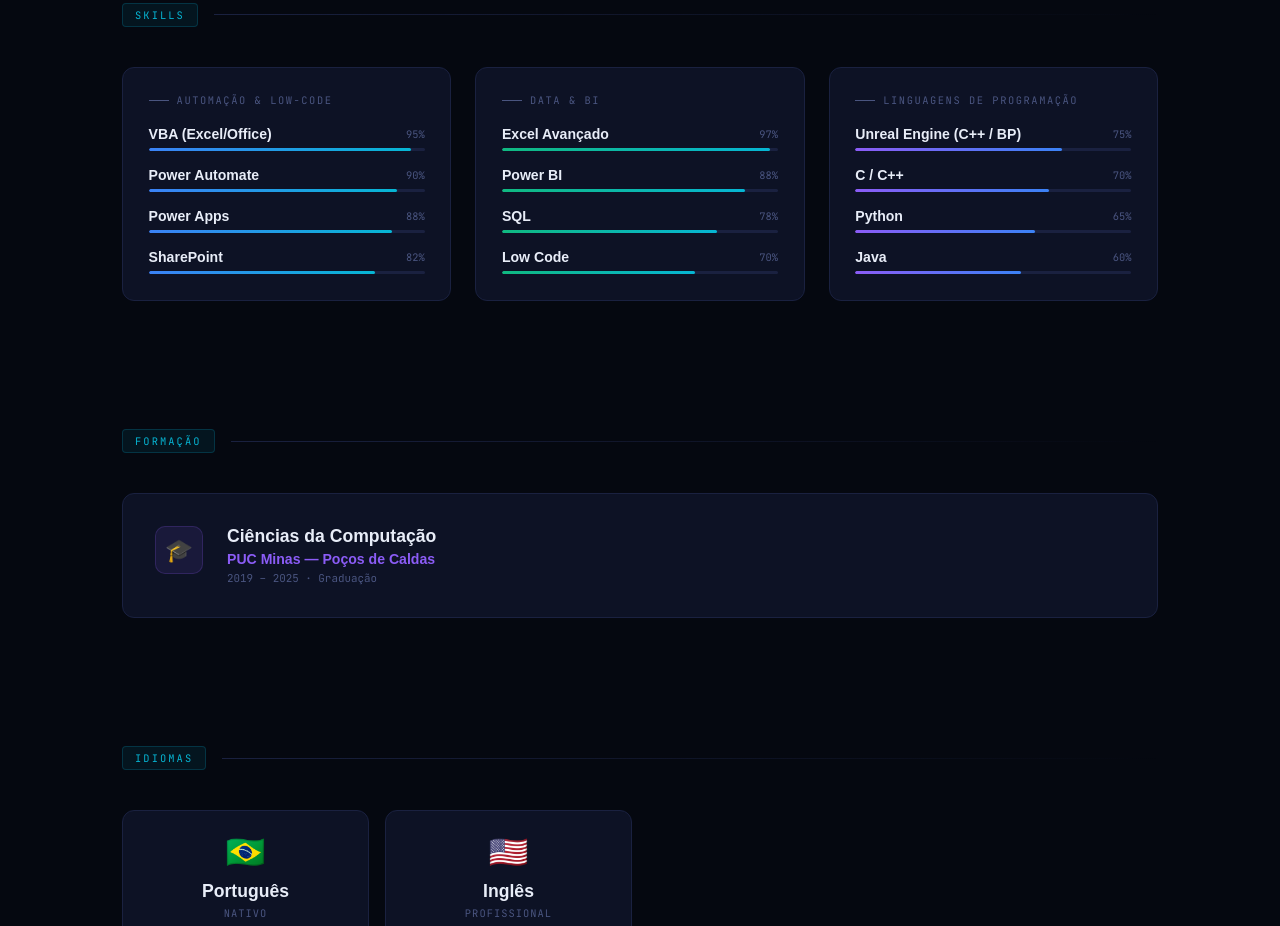
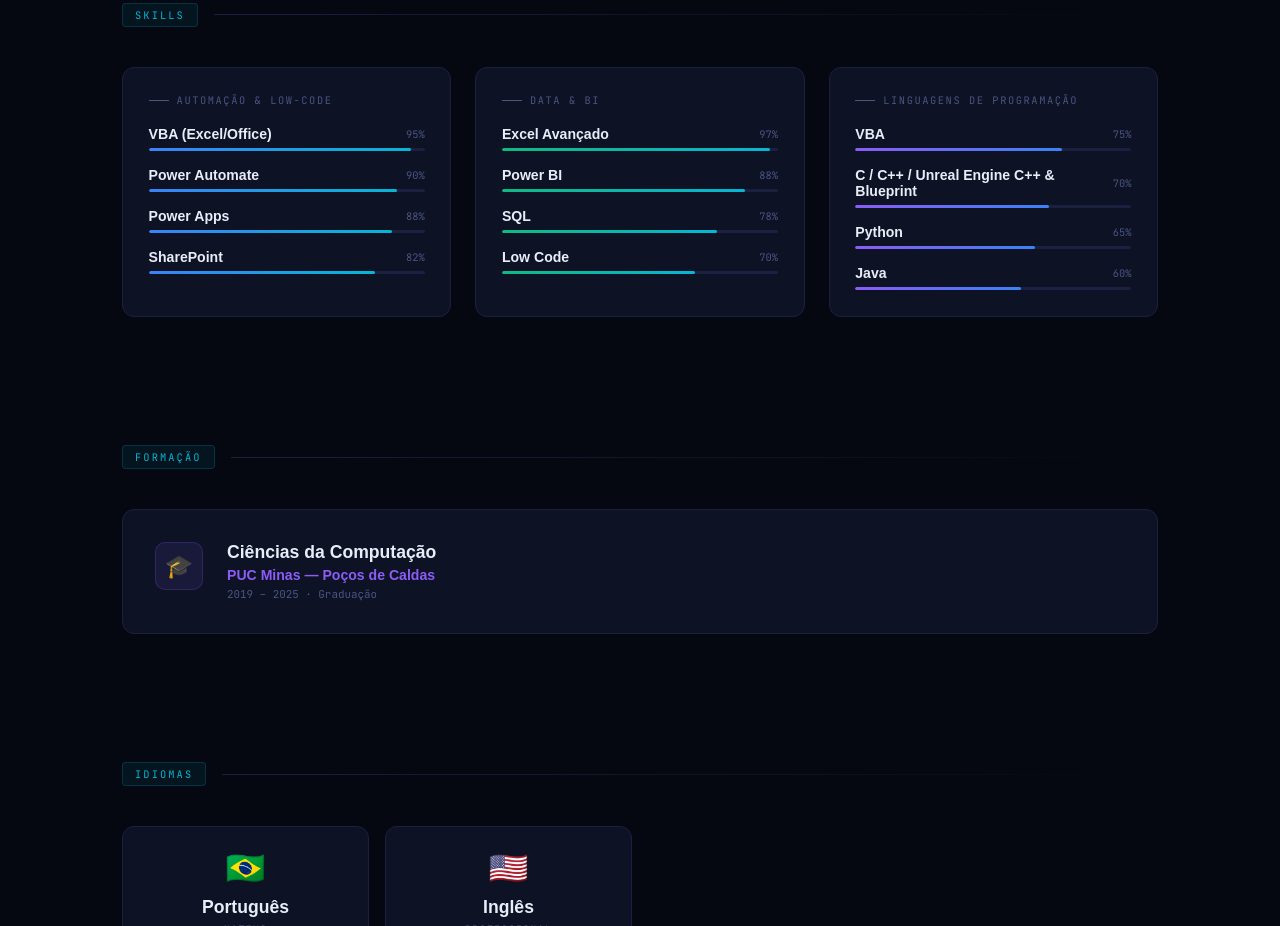
Before and after one commit to AlexandreAraujo12/curriculo, a plain HTML site: page index.html in a window 1280 px wide. Shown: the part 1935-2861 px from the top of the page. Drawn offline with Linux system fonts and the light colour scheme; a web font is replaced by a local one.

Commit message:
Update index.html

```diff
--- a/index.html
+++ b/index.html
@@ -777,11 +777,11 @@
     <div class="skill-group reveal">
       <div class="skill-group-title">Linguagens de Programação</div>
       <div class="skill-item">
-        <div class="skill-row"><span class="skill-name">Unreal Engine (C++ / BP)</span><span class="skill-pct">75%</span></div>
+        <div class="skill-row"><span class="skill-name">VBA</span><span class="skill-pct">75%</span></div>
         <div class="skill-bar"><div class="skill-fill fill-purple" data-width="75"></div></div>
       </div>
       <div class="skill-item">
-        <div class="skill-row"><span class="skill-name">C / C++</span><span class="skill-pct">70%</span></div>
+        <div class="skill-row"><span class="skill-name">C / C++ / Unreal Engine C++ & Blueprint</span><span class="skill-pct">70%</span></div>
         <div class="skill-bar"><div class="skill-fill fill-purple" data-width="70"></div></div>
       </div>
       <div class="skill-item">
```
